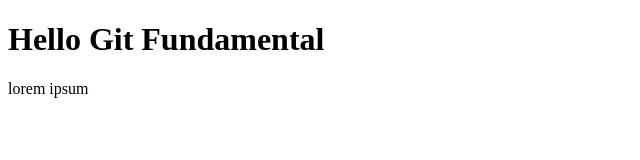
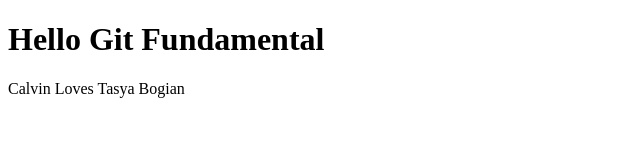
Before and after one commit to Calviiinn/Belajar-Github, a plain HTML site: page Index.html in a window 1280 px wide. Shown: the whole page, without its empty margins (0-640 px from the left). Drawn offline with Linux system fonts and the light colour scheme.

Commit message:
Menambahkan Tulisan Calvin loves Tasya Bogian

```diff
--- a/Index.html
+++ b/Index.html
@@ -7,6 +7,6 @@
 </head>
 <body>
 <h1>Hello Git Fundamental</h1>
-<p>lorem ipsum</p>
+<p>Calvin Loves Tasya Bogian</p>
 </body>
 </html>
```
